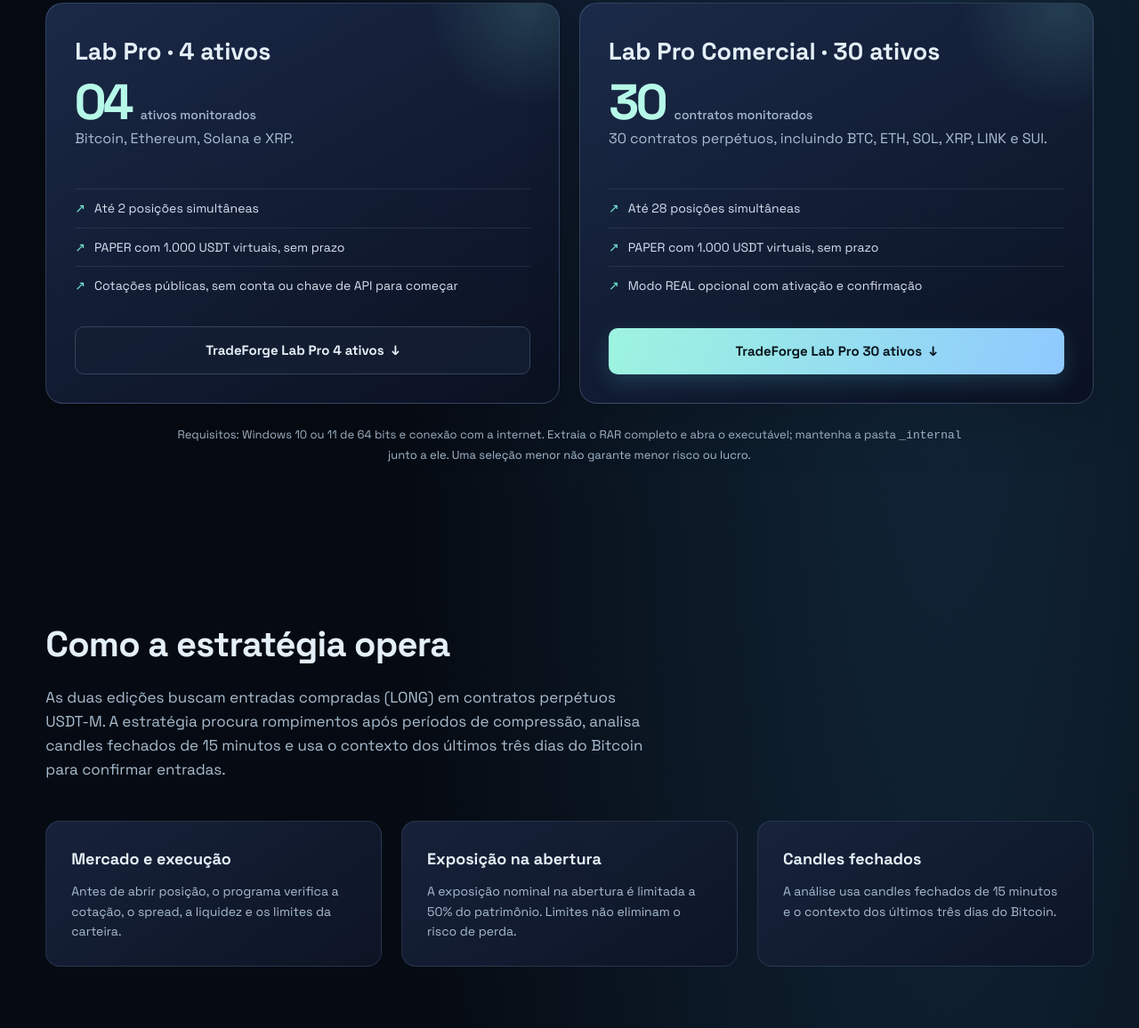
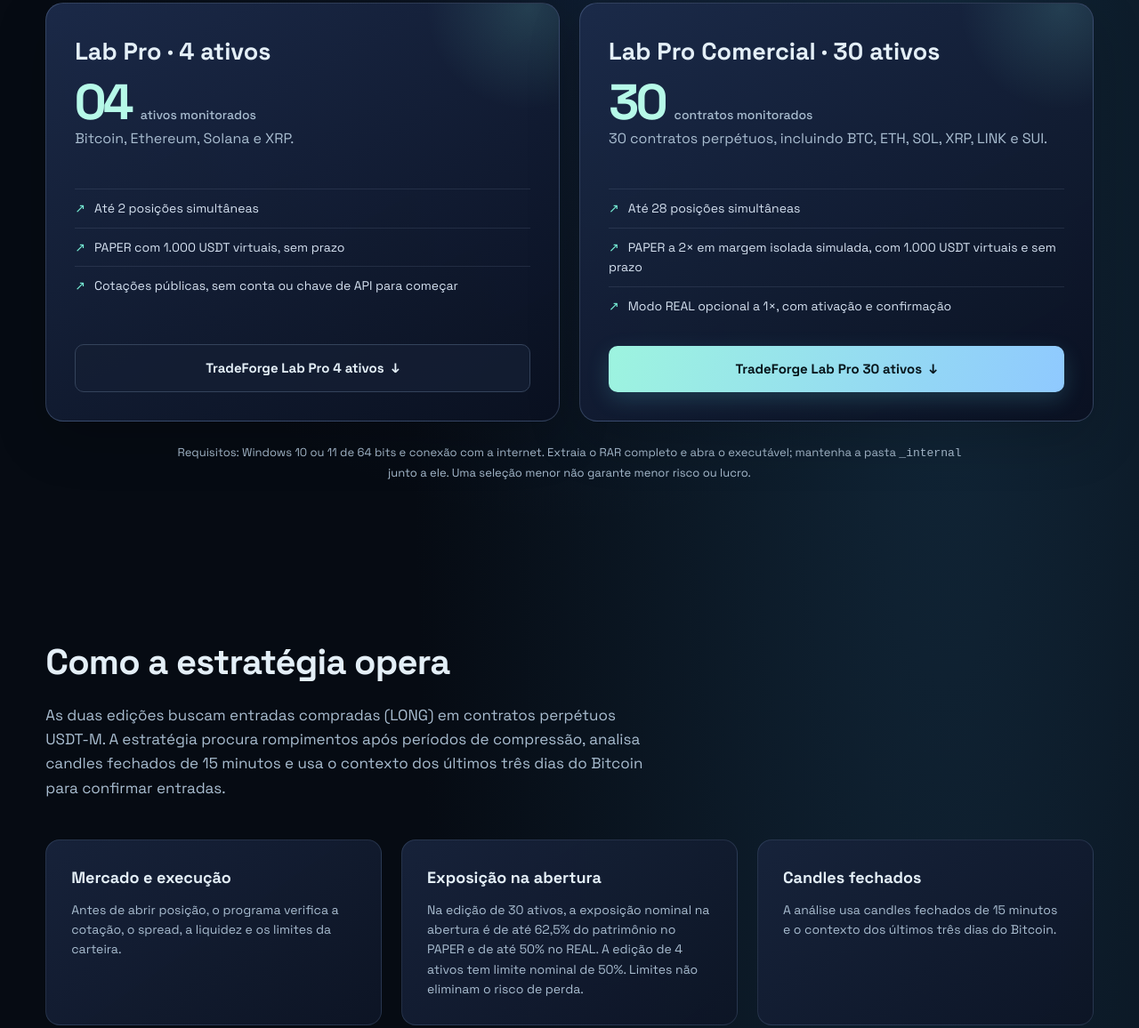
Before and after one commit to dougdark01/tradeforge-site, a website: page index.html in a window 1280 px wide. Shown: the part 958-2114 px from the top of the page at 89% size. Drawn offline with Linux system fonts and the light colour scheme.

```diff
--- a/index.html
+++ b/index.html
@@ -100,12 +100,12 @@
 <div class="lab-heading" data-reveal><h2>Escolha sua edição.</h2><p>Duas edições para acompanhar a estratégia no modo PAPER. Compare os mercados e as posições simultâneas.</p></div>
 <div class="lab-grid">
 <article class="lab-card" data-reveal><h3>Lab Pro · 4 ativos</h3><div class="lab-number">04 <small>ativos monitorados</small></div><p>Bitcoin, Ethereum, Solana e XRP.</p><ul><li>Até 2 posições simultâneas</li><li>PAPER com 1.000 USDT virtuais, sem prazo</li><li>Cotações públicas, sem conta ou chave de API para começar</li></ul><a class="btn btn-secondary" href="https://github.com/dougdark01/tradeforge-site/releases/download/lab-pro-uta-real-2026-11-27/TradeForge_Lab_Pro_PAPER_4_Ativos_UTA_REAL_Windows_x64.rar">TradeForge Lab Pro 4 ativos <span aria-hidden="true">↓</span></a></article>
-<article class="lab-card" data-reveal><h3>Lab Pro Comercial · 30 ativos</h3><div class="lab-number">30 <small>contratos monitorados</small></div><p>30 contratos perpétuos, incluindo BTC, ETH, SOL, XRP, LINK e SUI.</p><ul><li>Até 28 posições simultâneas</li><li>PAPER com 1.000 USDT virtuais, sem prazo</li><li>Modo REAL opcional com ativação e confirmação</li></ul><a class="btn btn-primary" href="https://github.com/dougdark01/tradeforge-site/releases/download/lab-pro-uta-real-2026-11-27/TradeForge_Lab_Pro_Comercial_30_Ativos_UTA_REAL_Windows_x64.rar">TradeForge Lab Pro 30 ativos <span aria-hidden="true">↓</span></a></article>
+<article class="lab-card" data-reveal><h3>Lab Pro Comercial · 30 ativos</h3><div class="lab-number">30 <small>contratos monitorados</small></div><p>30 contratos perpétuos, incluindo BTC, ETH, SOL, XRP, LINK e SUI.</p><ul><li>Até 28 posições simultâneas</li><li>PAPER a 2× em margem isolada simulada, com 1.000 USDT virtuais e sem prazo</li><li>Modo REAL opcional a 1×, com ativação e confirmação</li></ul><a class="btn btn-primary" href="https://github.com/dougdark01/tradeforge-site/releases/download/lab-pro-uta-real-2026-11-27/TradeForge_Lab_Pro_Comercial_30_Ativos_UTA_REAL_PAPER_2x_Windows_x64.rar">TradeForge Lab Pro 30 ativos <span aria-hidden="true">↓</span></a></article>
 </div><p class="lab-note">Requisitos: Windows 10 ou 11 de 64 bits e conexão com a internet. Extraia o RAR completo e abra o executável; mantenha a pasta <code>_internal</code> junto a ele. Uma seleção menor não garante menor risco ou lucro.</p>
 </div></section>
 <section id="estrategia"><div class="container"><div class="section-head" data-reveal><h2>Como a estratégia opera</h2><p>As duas edições buscam entradas compradas (LONG) em contratos perpétuos USDT-M. A estratégia procura rompimentos após períodos de compressão, analisa candles fechados de 15 minutos e usa o contexto dos últimos três dias do Bitcoin para confirmar entradas.</p></div><div class="features">
 <div class="feature"><h3>Mercado e execução</h3><p>Antes de abrir posição, o programa verifica a cotação, o spread, a liquidez e os limites da carteira.</p></div>
-<div class="feature"><h3>Exposição na abertura</h3><p>A exposição nominal na abertura é limitada a 50% do patrimônio. Limites não eliminam o risco de perda.</p></div>
+<div class="feature"><h3>Exposição na abertura</h3><p>Na edição de 30 ativos, a exposição nominal na abertura é de até 62,5% do patrimônio no PAPER e de até 50% no REAL. A edição de 4 ativos tem limite nominal de 50%. Limites não eliminam o risco de perda.</p></div>
 <div class="feature"><h3>Candles fechados</h3><p>A análise usa candles fechados de 15 minutos e o contexto dos últimos três dias do Bitcoin.</p></div>
 </div></div></section>
 <section><div class="container"><div class="section-head" data-reveal><h2>Acompanhe cada análise</h2><p>No painel interativo, acompanhe as cotações, o patrimônio, as posições abertas e o resultado das operações encerradas.</p></div><figure class="cockpit-preview" data-reveal>
```
